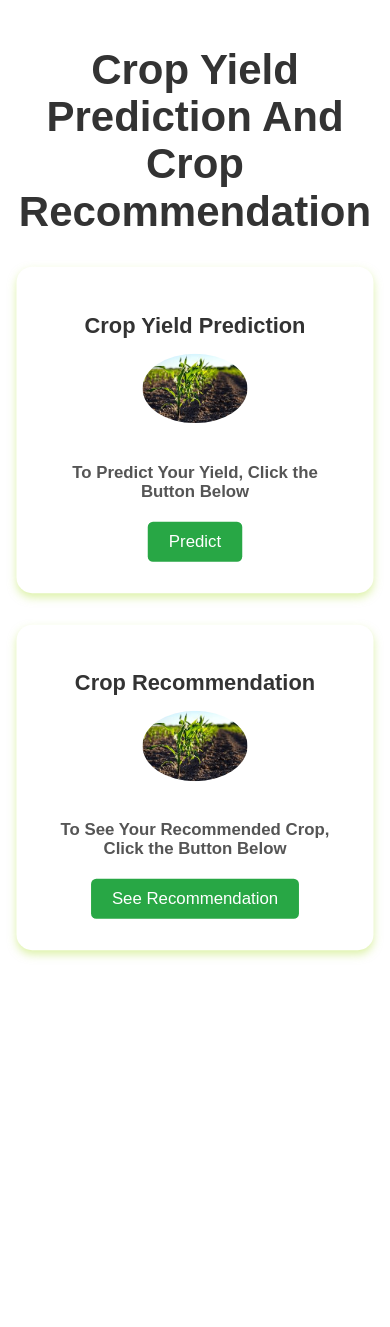
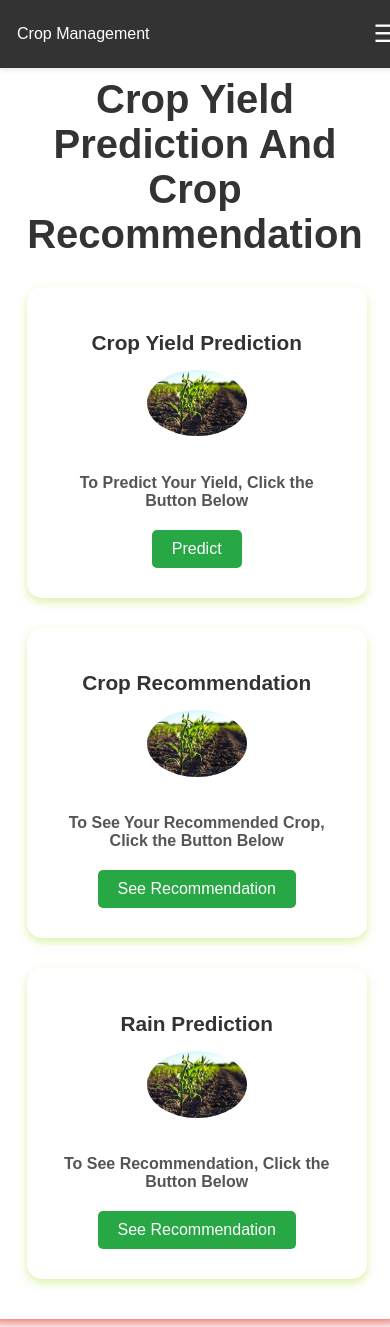
Before and after one commit to abhi2660/my-college-project, a Flask app: page / in a window 390 px wide; the page is wider, and only the part inside the window is pictured. Before the commit the page ends 959 px from the top of that part, so only its background shows below. Run offline with Flask 3, Linux system fonts and the light colour scheme; parts of the project's set-up code (start-up, migrations or seed data) failed here and were passed over.

Commit message:
new model modified

```diff
--- a/app.py
+++ b/app.py
@@ -168,7 +168,21 @@
 
 
 
+@app.route('/rain',methods=['GET','POST'])
+def rain():
+        #   if request.method=='GET':
+        #     return render_template('rain_form.html')
 
+        return render_template('rain_form.html')
+
+
+@app.route('/rain_prediction',methods=['GET','POST'])
+def prediction():
+          if request.method=="GET":
+            return render_template('rain_form.html')
+
+          else:
+               return render_template('rain_prediction.html')
 
 
 
--- a/static/index.css
+++ b/static/index.css
@@ -1,11 +1,15 @@
 body {
   font-family: Arial, sans-serif;
   background-color: #f4f4f4;
-  margin: 0;
+  margin-top: 10px;
   padding: 0;
   display: flex;
-  justify-content: center; /* Centers content horizontally */
-  align-items: center; /* Centers content vertically */
+
+  /* Centers content horizontally */
+  justify-content: center;
+   /* Centers content vertically */
+   align-items: center;
+
   min-height: 100vh; /* Full height of viewport */
 
 }
@@ -126,3 +130,69 @@
       font-size: 1rem; /* Further adjust subheading size */
   }
 }
+
+
+
+
+
+
+.navbar {
+  display: flex;
+  justify-content: space-between;
+  align-items: center;
+  background-color: #333;
+  color: white;
+  padding: 20px 5px;
+  position: fixed; /* Fixed position */
+  top: 0; /* Sticks to the top */
+  left: 0;
+  width: 100%; /* Full-width */
+  z-index: 1000; /* Keeps it above other content */
+  box-shadow: 0 2px 5px rgba(0, 0, 0, 0.1); /* Optional shadow for better visibility */
+}
+
+.navbar a {
+  color: white;
+  text-decoration: none;
+  padding: 10px 12px;
+  margin-right: 15px;
+}
+
+.navbar a:hover {
+  background-color: #575757;
+  border-radius: 5px;
+}
+
+.menu {
+  display: flex;
+  gap: 15px;
+}
+
+.menu-toggle {
+  display: none;
+  font-size: 24px;
+  cursor: pointer;
+}
+
+/* Responsive Styles */
+@media (max-width: 768px) {
+  .menu {
+    display: none;
+    flex-direction: column;
+    background-color: #333;
+    position: absolute;
+    top: 60px;
+    right: 20px;
+    width: 200px;
+    border-radius: 5px;
+    box-shadow: 0 2px 5px rgba(0, 0, 0, 0.3);
+  }
+
+  .menu.active {
+    display: flex;
+  }
+
+  .menu-toggle {
+    display: block;
+  }
+}
--- a/templates/index.html
+++ b/templates/index.html
@@ -8,6 +8,22 @@
 
 </head>
 <body>
+
+      <!-- Navbar -->
+  <nav class="navbar">
+    <div class="brand">
+      <a href="#">Crop Management</a>
+    </div>
+    <div class="menu-toggle" id="menuToggle">☰</div>
+    <div class="menu" id="menu">
+      <a href="#home">Home</a>
+      <a href="#predict">Predict</a>
+      <a href="#recommend">Recommend</a>
+      <a href="#rain">Rain</a>
+      <a href="#contact">Contact</a>
+    </div>
+  </nav>
+
 
     <div class="main-card">
         <h1 class="main-title">Crop Yield Prediction And Crop Recommendation</h1>
@@ -31,8 +47,29 @@
                     <button name="recommendButton" type="submit">See Recommendation</button>
                 </form>
             </div>
+
+            <!-- rain prediction  -->
+            <div class="card">
+                <h1>Rain Prediction</h1>
+                <img src="{{ url_for('static', filename='card1.jpg') }}" alt="loading">
+                <h2>To See Recommendation, Click the Button Below</h2>
+                <form action="{{ url_for('rain') }}" method="post">
+                    <button name="recommendButton" type="submit">See Recommendation</button>
+                </form>
+            </div>
         </div>
     </div>
 
+
+
+    <script>
+        const menuToggle = document.getElementById('menuToggle');
+        const menu = document.getElementById('menu');
+
+        menuToggle.addEventListener('click', () => {
+          menu.classList.toggle('active');
+        });
+      </script>
+
 </body>
 </html>
```
Also changed, not shown: static/form.css (+71 -0 lines), templates/form.html (+16 -0 lines).
